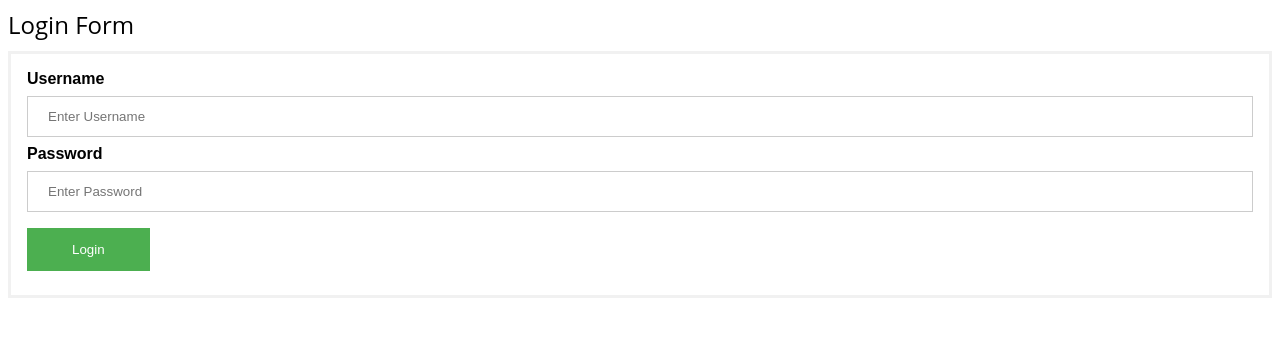
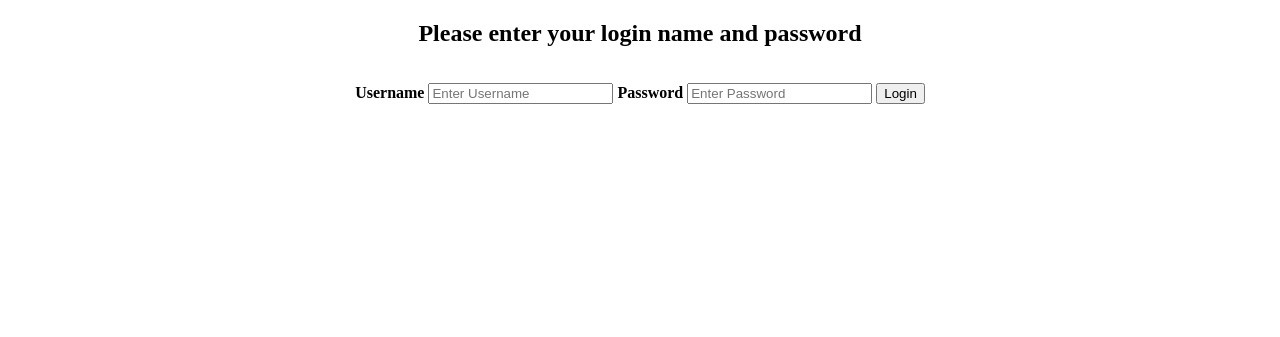
Before and after one commit to Tsekhovskoy/exchange, a PHP site: page /views/auth.php in a window 1280 px wide. Shown: the top 337 px of the page. Run offline with PHP 8.4, Linux system fonts and the light colour scheme.

Commit message:
Auto update added

```diff
--- a/css/default.css
+++ b/css/default.css
@@ -1,32 +1,33 @@
-h2 {
-    font: 24px 'Open Sans';
-    color: #000;
-    margin: 0 0 10px 0;
-    padding: 0;
-}
+/*h2 {*/
+/*    font: 24px 'Open Sans';*/
+/*    color: #000;*/
+/*    margin: 0 0 10px 0;*/
+/*    padding: 0;*/
+/*    text-align: right;*/
+/*}*/
 
-body {font-family: Arial, Helvetica, sans-serif;}
+/*body {font-family: Arial, Helvetica, sans-serif;}*/
 
-form {border: 3px solid #f1f1f1;}
+/*form {border: 3px solid #f1f1f1;}*/
 
-input[type=text], input[type=password] {
-    width: 100%;
-    padding: 12px 20px;
-    margin: 8px 0;
-    display: inline-block;
-    border: 1px solid #ccc;
-    box-sizing: border-box;
-}
+/*input[type=text], input[type=password] {*/
+/*    width: 100%;*/
+/*    padding: 12px 20px;*/
+/*    margin: 8px 0;*/
+/*    display: inline-block;*/
+/*    border: 1px solid #ccc;*/
+/*    box-sizing: border-box;*/
+/*}*/
 
-button {
-    background-color: #4CAF50;
-    color: white;
-    padding: 14px 20px;
-    margin: 8px 0;
-    border: none;
-    cursor: pointer;
-    width: 10%;
-}
+/*button {*/
+/*    background-color: #4CAF50;*/
+/*    color: white;*/
+/*    padding: 14px 20px;*/
+/*    margin: 8px 0;*/
+/*    border: none;*/
+/*    cursor: pointer;*/
+/*    width: 10%;*/
+/*}*/
 
 .container {
     padding: 16px;
@@ -58,5 +59,4 @@ td {
     border-collapse: collapse;
     text-align: center;
     width: 25%;
-
 }
--- a/js/add_course.js
+++ b/js/add_course.js
@@ -24,7 +24,7 @@ function sendAjaxForm(set_course, url) {
         success: function(response) {
             $('#force_table').empty();
             $('#set_course')[0].reset();
-
+            $('#force_table').append('<tr> <th>Force course created at</th> <th>Force course valid until</th> <th>Force course value</th> <th>Action</th> </tr>');
 
             for (var i = 0; i < response.length; i++) {
                 $('#force_table').append('<tr class="item" id="'+ response[i].id + '">' +
--- a/js/show_template.js
+++ b/js/show_template.js
@@ -11,8 +11,6 @@ function getAjaxData(url) {
         url         :url,
         dataType    : "json",
         success: function(response) {
-            // $('#template').empty();
-
             for (var i = 0; i < response.length; i++) {
                 $('#force_table').append('<tr class="item" id="'+ response[i].id + '">' +
                     '<td>' + response[i].startdate + '</td>>' +
@@ -24,7 +22,7 @@ function getAjaxData(url) {
             }
         },
         error: function(response) {
-            swal("Server problem!", "Tell to your system administrator!", "error");
+            swal("Server's problem!", "Tell to your system administrator!", "error");
         }
     });
 }
--- a/views/auth.php
+++ b/views/auth.php
@@ -1,12 +1,14 @@
 <!DOCTYPE html>
 <html>
 <head>
-    <meta name="viewport" content="width=device-width, initial-scale=1">
+    <meta charset="UTF-8">
+    <title>Admin panel</title>
     <link href="./../css/default.css" rel="stylesheet"/>
 
 </head>
 <body>
-    <h2>Login Form</h2>
+<div align="center">
+    <h2>Please enter your login name and password</h2>
         <form action="/exchange/controllers/adminlogin.php" method="post">
             <div class="container">
                 <label for="uname"><b>Username</b></label>
@@ -18,5 +20,6 @@
                 <button type="submit">Login</button>
             </div>
         </form>
+</div>
 </body>
 </html>
```
Also changed, not shown: controllers/gettemplate.php (+9 -1 lines), js/update_template.js (added, +21 -0 lines), models/Get_valid.php (+30 -0 lines), models/Set_course.php (+5 -5 lines), views/set_course.php (+10 -4 lines), views/template.php (+4 -28 lines).
